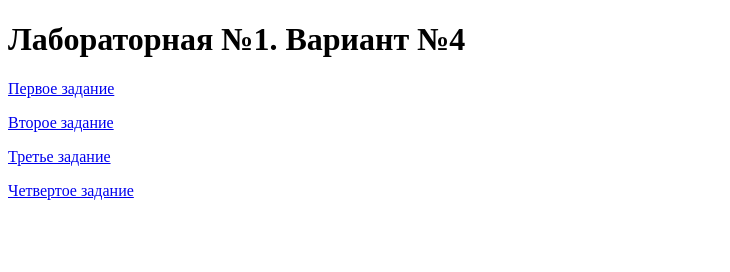
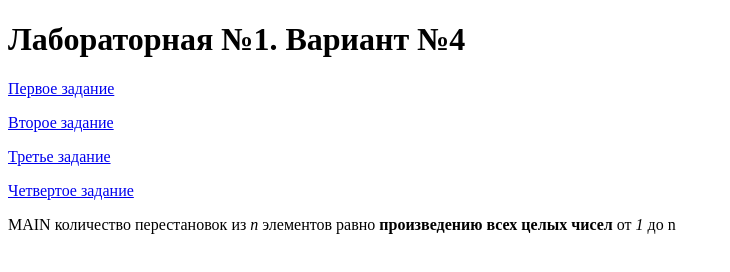
Before and after one commit to kokownik/internet_lab1, a plain HTML site: page main.html in a window 1280 px wide. Shown: the whole page, without its empty margins (0-730 px from the left). Drawn offline with Linux system fonts and the light colour scheme.

Commit message:
Update main.html

```diff
--- a/main.html
+++ b/main.html
@@ -1,4 +1,3 @@
-
 <!DOCTYPE HTML>
 <html>
 <head>
@@ -15,5 +14,8 @@
 <p><a href="#fourth_task">Четвертое задание</a></p>
 <p><a name="first_task"></a></p>
 
+  <p>MAIN количество перестановок из <i>n</i> элементов равно <b>произведению всех целых чисел</b> от <i>1</i> до n</p>
+
+
 </body>
 </html>
```
